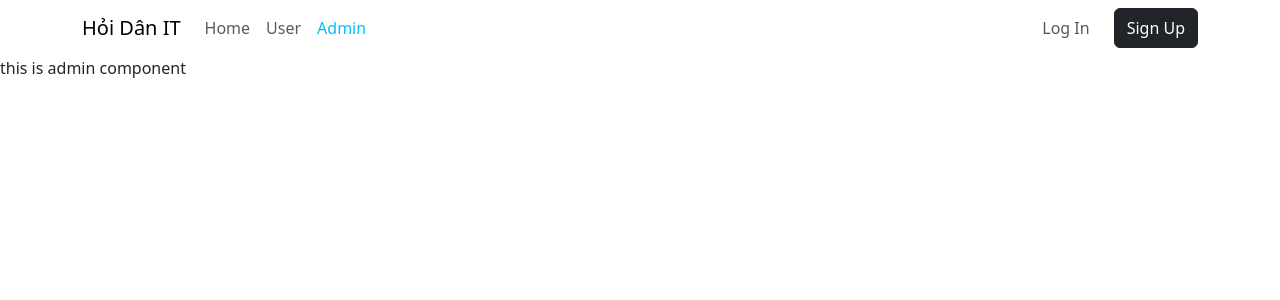
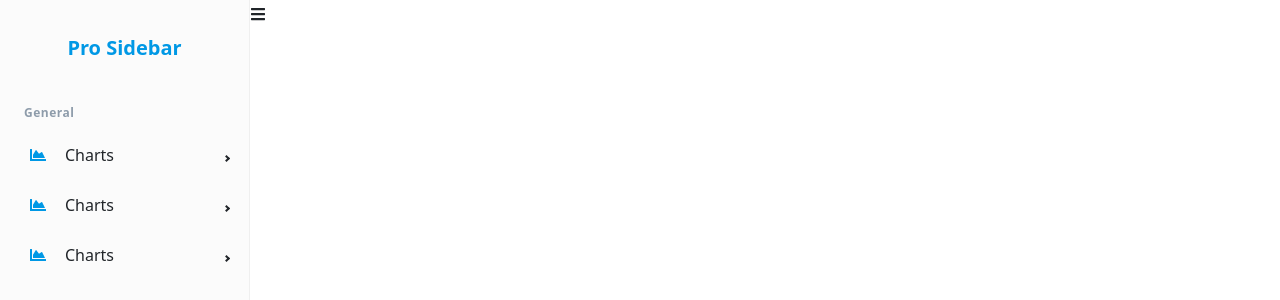
Before and after one commit to NguyenBao02/demo_react_app, a React (Create React App) app: page /admin in a window 1280 px wide. Shown: the top 300 px of the page. Built offline with nearby package versions, Linux system fonts and the light colour scheme.

Commit message:
update react-pro-sidebar admin

```diff
--- a/package.json
+++ b/package.json
@@ -10,6 +10,8 @@
     "react": "18.2.0",
     "react-bootstrap": "^2.10.4",
     "react-dom": "18.2.0",
+    "react-icons": "^5.3.0",
+    "react-pro-sidebar": "^1.1.0",
     "react-redux": "8.0.1",
     "react-router-dom": "^6.26.1",
     "react-scripts": "5.0.1",
--- /dev/null
+++ b/src/assets/scss/admin.scss
@@ -0,0 +1,49 @@
+.admin-container {
+    .admin-sidebar {
+        .ps-sidebar-root {
+            height: 100vh;
+        }
+
+        .sidebar-header {
+            height: 64px;
+            min-height: 64px;
+            display: flex;
+            align-items: center;
+            justify-content: center;
+            padding: 0 20px;
+            margin-bottom: 24px;
+            margin-top: 16px;
+            font-size: 20px;
+
+
+            p {
+                font-weight: 700;
+                color: #0098e5;
+                margin: 0;
+            }
+        }
+
+        .sidebar-content {
+            flex: 1;
+            margin-bottom: 32px;
+
+            p {
+                margin: 0 24px 8px 24px;
+                font-size: 12px;
+                opacity: 0.7;
+                letter-spacing: 0.5px;
+                font-weight: 600;
+                color: rgb(96, 116, 137);
+            }
+
+            .ps-menu-icon {
+                color: #0098e5;
+            }
+
+            .ps-menu-button:hover {
+                background-color: #c5e4ff;
+                color: #44596e;
+            }
+        }
+    }
+}
--- a/src/components/Admin/admin.js
+++ b/src/components/Admin/admin.js
@@ -1,7 +1,21 @@
+import SideBar from "./sidebar";
+import "../../assets/scss/admin.scss";
+import { FaBars } from "react-icons/fa"
+import { useState } from "react";
+
+
 const Admin = (props) => {
+    const [collapsed, setCollapsed] = useState(false);
+
     return (
-        <div>
-            this is admin component
+        <div className="admin-container d-flex">
+            <div className="admin-sidebar">
+                <SideBar collapsed={collapsed} />
+            </div>
+
+            <div className="admin-content">
+                <FaBars onClick={() => setCollapsed(!collapsed)} />
+            </div>
         </div>
     )
 };
--- /dev/null
+++ b/src/components/Admin/sidebar.js
@@ -0,0 +1,35 @@
+import { FaChartArea } from 'react-icons/fa';
+import { Sidebar, Menu, MenuItem, SubMenu } from 'react-pro-sidebar';
+
+const SideBar = (props) => {
+    const { collapsed } = props;
+
+    return (
+        <div>
+            <Sidebar collapsed={collapsed}>
+                <div className='sidebar-header'>
+                    <p>Pro Sidebar</p>
+                </div>
+                <div className='sidebar-content'>
+                    <p style={{ opacity: collapsed ? 0 : 0.7 }}>General</p>
+                    <Menu>
+                        <SubMenu label="Charts" icon={<FaChartArea />}>
+                            <MenuItem> Pie charts </MenuItem>
+                            <MenuItem> Line charts </MenuItem>
+                        </SubMenu>
+                        <SubMenu label="Charts" icon={<FaChartArea />}>
+                            <MenuItem> Pie charts </MenuItem>
+                            <MenuItem> Line charts </MenuItem>
+                        </SubMenu>
+                        <SubMenu label="Charts" icon={<FaChartArea />}>
+                            <MenuItem> Pie charts </MenuItem>
+                            <MenuItem> Line charts </MenuItem>
+                        </SubMenu>
+                    </Menu>
+                </div>
+            </Sidebar>
+        </div>
+    )
+}
+
+export default SideBar;
```
Also changed, not shown: src/index.js (+4 -5 lines), 1 other file (tests, documents, lock files or other folders).
